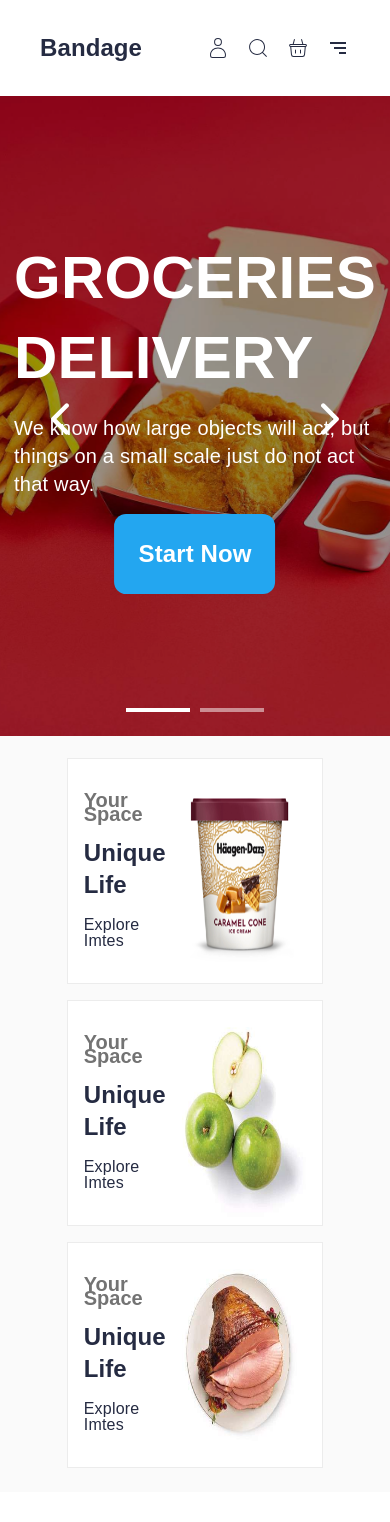
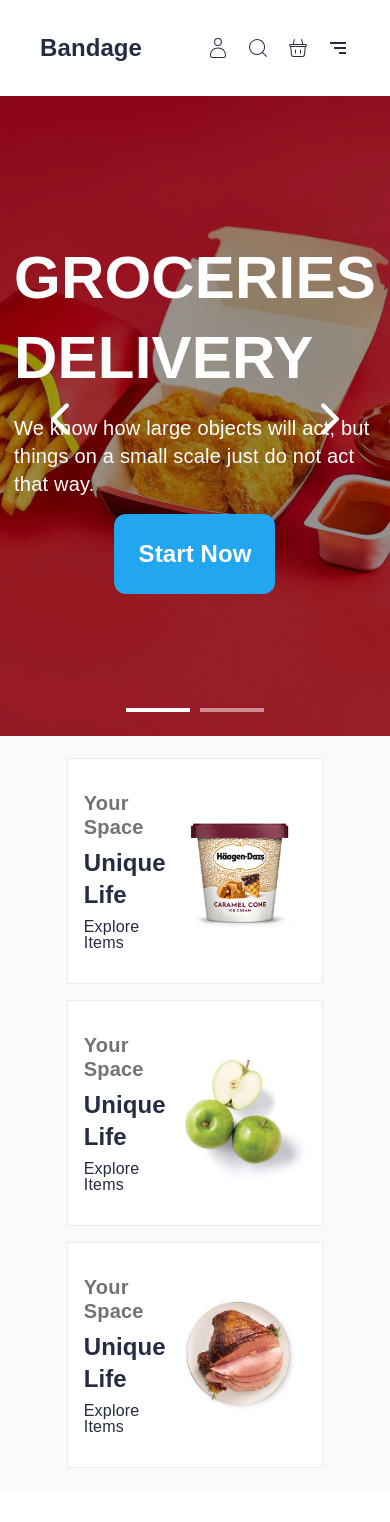
Before and after one commit to MuhammedZeki/D-nemProjesi-ecommers, a React (Vite) app: page / in a window 390 px wide. Shown: the top 1522 px of the page. Built offline with nearby package versions, Linux system fonts and the light colour scheme.

Commit message:
explore  mobile done

```diff
--- a/src/components/home/UpperComponets/MenuBar.jsx
+++ b/src/components/home/UpperComponets/MenuBar.jsx
@@ -1,5 +1,3 @@
-import React from "react";
-
 const MenuBar = () => {
   return (
     <div className="absolute z-10 top-23 left-0  bg-white  w-full lg:hidden flex flex-col items-center justify-center gap-6 text-[#737373] font-montserrat font-normal text-3xl leading-11 tracking-[0.2px] py-12">
--- a/src/pages/Explore.jsx
+++ b/src/pages/Explore.jsx
@@ -3,68 +3,62 @@ const Explore = () => {
     <div className="bg-[#FAFAFA] p-6 -mt-2">
       <div className="w-[75%] mx-auto flex items-center justify-between gap-4 flex-wrap">
         <div className="border grow border-[#ECECEC] flex items-center bg-white px-4 py-2 font-montserrat justify-center">
-          <div className="flex flex-col gap-4">
-            <span className="font-bold text-xl leading-3.5 tracking-[0.2px text-[#737373]">
+          <div className="flex flex-col gap-2">
+            <span className="font-bold text-xl leading-6 tracking-[0.2px] text-[#737373]">
+              Your Space
+            </span>
+            <h2 className="font-bold text-2xl leading-8 tracking-[0.1px] text-[#252B42]">
+              Unique Life
+            </h2>
+            <h6 className="font-normal text-md  leading-4 tracking-[0.2px] text-[#252B42]">
+              Explore Items
+            </h6>
+          </div>
+          <div>
+            <img
+              src="/explore/caramel.png
+            "
+              className="object-contain h-52"
+            />
+          </div>
+        </div>
+        <div className="border grow border-[#ECECEC] flex items-center bg-white px-4 py-2 font-montserrat justify-center">
+          <div className="flex flex-col gap-2">
+            <span className="font-bold text-xl leading-6 tracking-[0.2px] text-[#737373]">
               Your Space
             </span>
             <h2 className="font-bold text-2xl  leading-8 tracking-[0.1px] text-[#252B42]">
               Unique Life
             </h2>
             <h6 className="font-normal text-md  leading-4 tracking-[0.2px] text-[#252B42]">
-              Explore Imtes
+              Explore Items
             </h6>
           </div>
           <div>
-            {" "}
             <img
-              src="/explore/caramel.png
+              src="/explore/elma.jpg
             "
-              alt=""
-              className="h-52"
+              className="h-52 object-contain"
             />
           </div>
         </div>
         <div className="border grow border-[#ECECEC] flex items-center bg-white px-4 py-2 font-montserrat justify-center">
-          <div className="flex flex-col gap-4">
-            <span className="font-bold text-xl leading-3.5 tracking-[0.2px text-[#737373]">
+          <div className="flex flex-col gap-2">
+            <span className="font-bold text-xl leading-6 tracking-[0.2px] text-[#737373]">
               Your Space
             </span>
             <h2 className="font-bold text-2xl  leading-8 tracking-[0.1px] text-[#252B42]">
               Unique Life
             </h2>
             <h6 className="font-normal text-md  leading-4 tracking-[0.2px] text-[#252B42]">
-              Explore Imtes
+              Explore Items
             </h6>
           </div>
           <div>
-            {" "}
-            <img
-              src="/explore/elma.jpg
-            "
-              alt=""
-              className="h-52"
-            />
-          </div>
-        </div>
-        <div className="border grow border-[#ECECEC] flex items-center bg-white px-4 py-2 font-montserrat justify-center">
-          <div className="flex flex-col gap-4">
-            <span className="font-bold text-xl leading-3.5 tracking-[0.2px text-[#737373]">
-              Your Space
-            </span>
-            <h2 className="font-bold text-2xl  leading-8 tracking-[0.1px] text-[#252B42]">
-              Unique Life
-            </h2>
-            <h6 className="font-normal text-md  leading-4 tracking-[0.2px] text-[#252B42]">
-              Explore Imtes
-            </h6>
-          </div>
-          <div>
-            {" "}
             <img
               src="/explore/et.jpg
             "
-              alt=""
-              className="h-52"
+              className="h-52 object-contain"
             />
           </div>
         </div>
```
